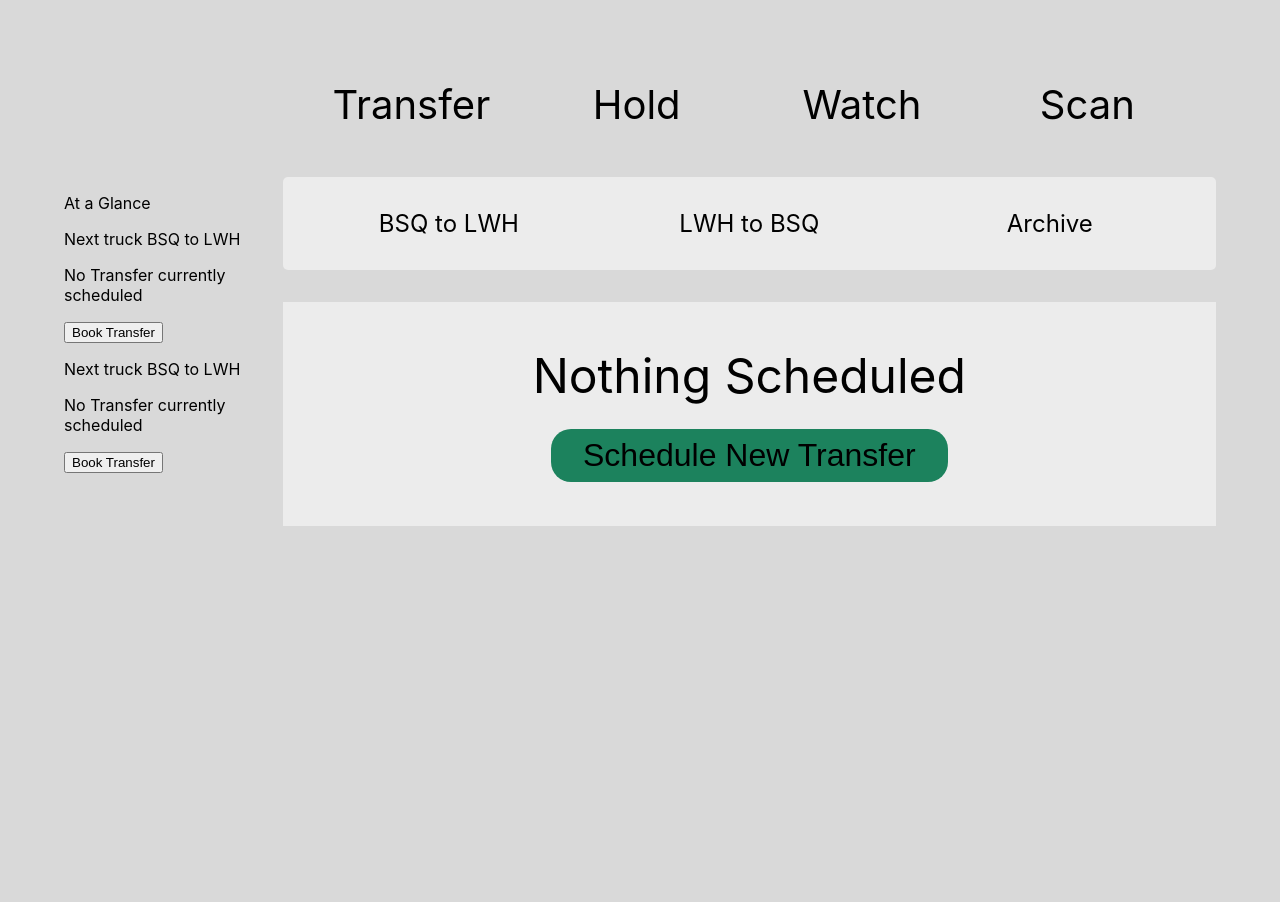
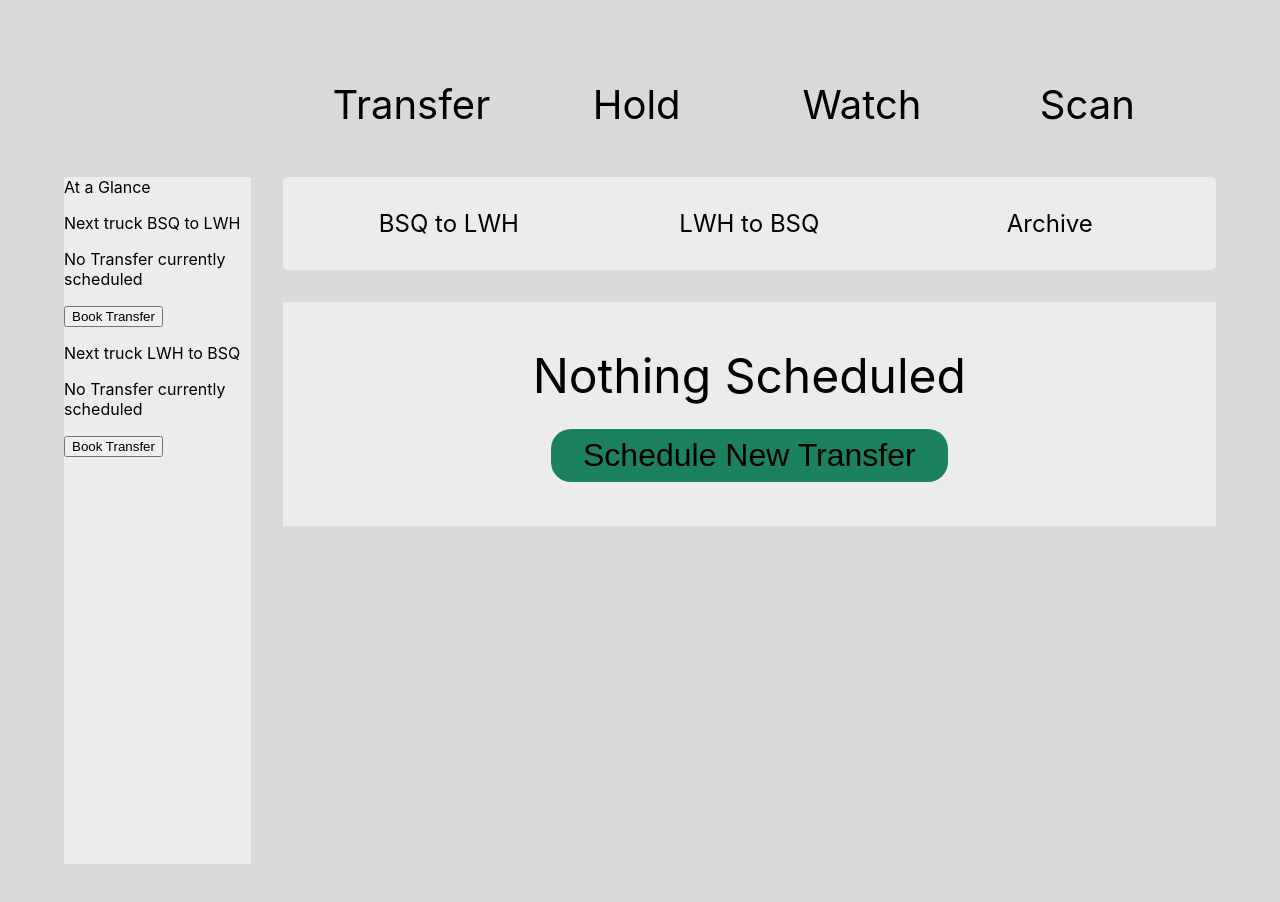
Before and after one commit to lefthomas/PropertyController, a React (Create React App) app: page / in a window 1280 px wide. Shown: the top 902 px of the page. Built offline with nearby package versions, Linux system fonts and the light colour scheme.

Commit message:
added props to sidebar

```diff
--- a/src/components/GlanceBox/GlanceBox.js
+++ b/src/components/GlanceBox/GlanceBox.js
@@ -1,9 +1,9 @@
 import "./GlanceBox.css";
 
-function GlanceBox() {
+function GlanceBox(props) {
   return (
     <div class="glance-box">
-      <p>Next truck BSQ to LWH</p>
+      <p>Next truck {props.direction}</p>
       <p>No Transfer currently scheduled</p>
       <button>Book Transfer</button>
     </div>
--- a/src/components/SideBar/SideBar.css
+++ b/src/components/SideBar/SideBar.css
@@ -1,4 +1,9 @@
 .side-bar {
   grid-column: 1;
   grid-row: 2;
+  background-color: #ececec;
 }
+
+.side-bar-title {
+  font-size: 16px;
+}
--- a/src/components/SideBar/SideBar.js
+++ b/src/components/SideBar/SideBar.js
@@ -4,9 +4,9 @@ import GlanceBox from "../GlanceBox/GlanceBox";
 function SideBar() {
   return (
     <div className="side-bar">
-      <p>At a Glance</p>
-      <GlanceBox />
-      <GlanceBox />
+      <heading class="side-bar-title">At a Glance</heading>
+      <GlanceBox direction={"BSQ to LWH"} />
+      <GlanceBox direction={"LWH to BSQ"} />
     </div>
   );
 }
```
